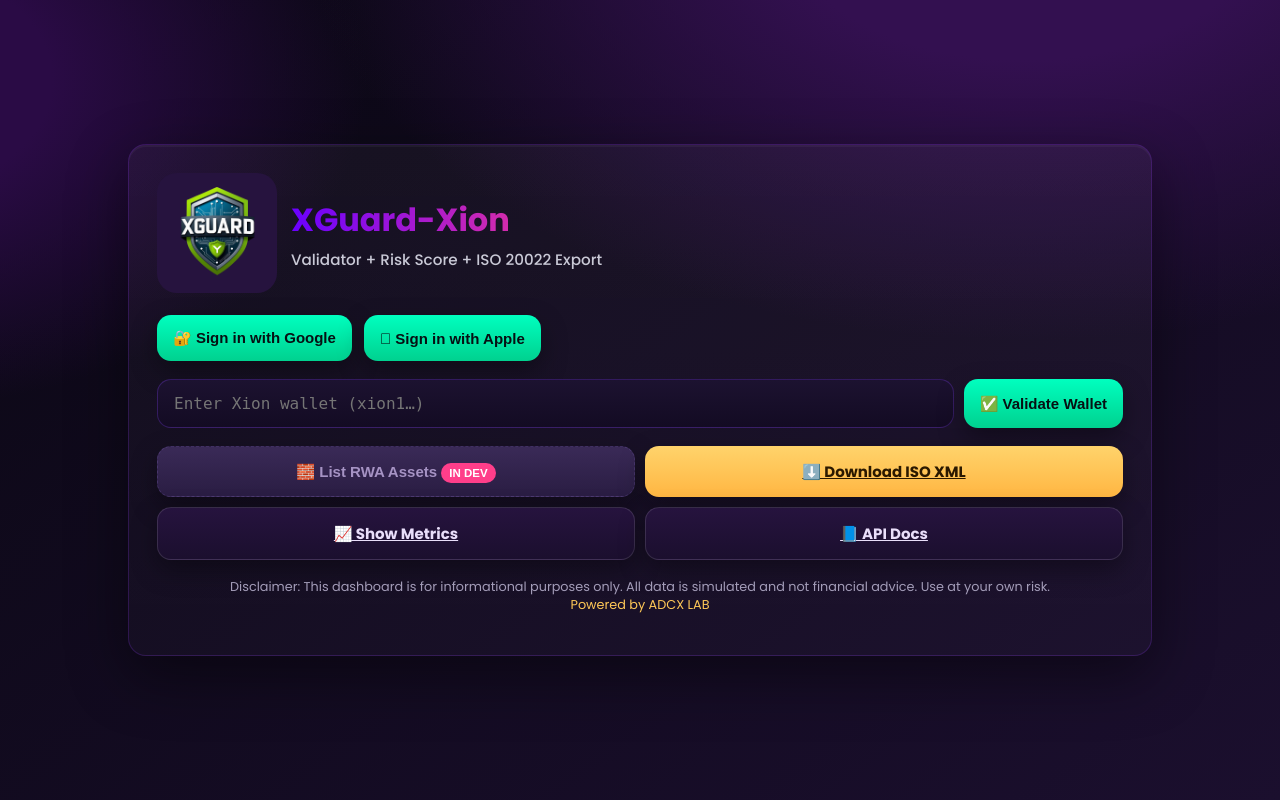
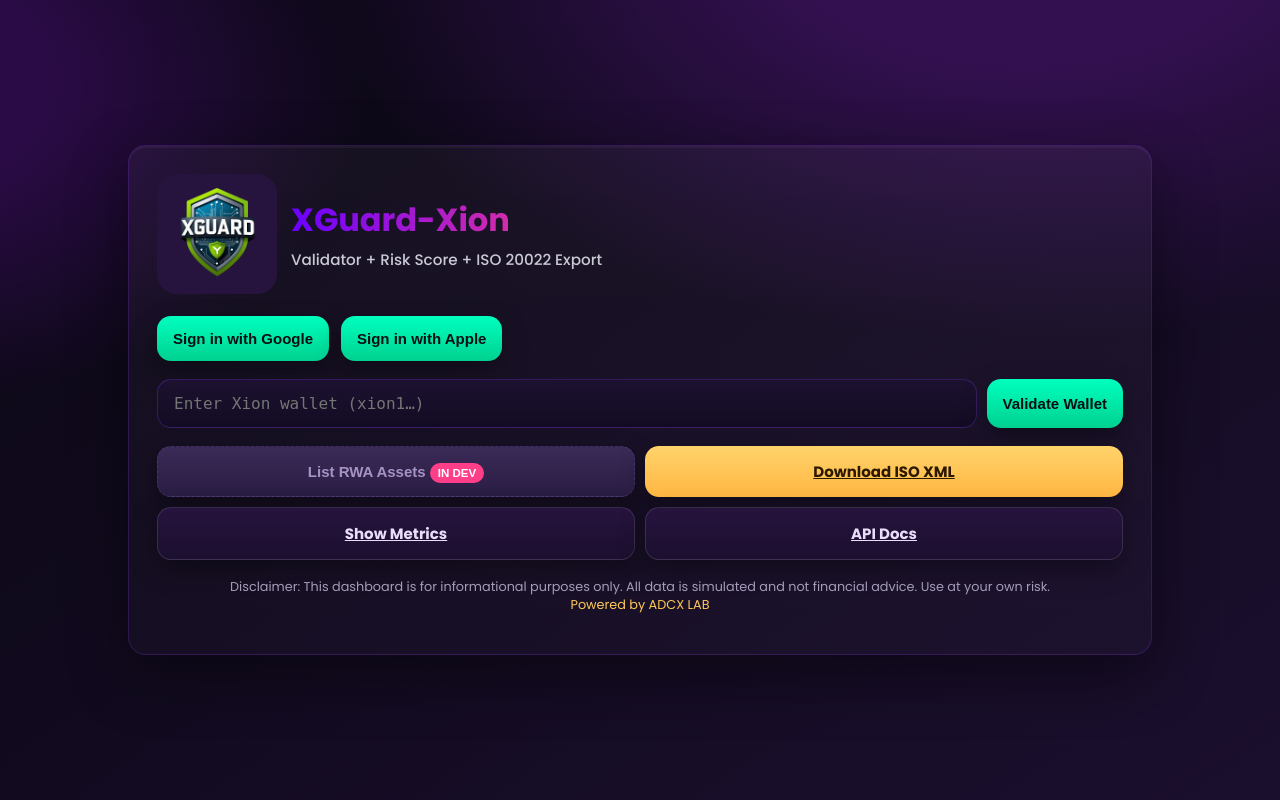
Before and after one commit to ADCoinX/Xguard-Xion, a FastAPI app: page / in a window 1280 px wide. Run offline with FastAPI, Linux system fonts and the light colour scheme; some libraries are stand-ins or nearby versions.

Commit message:
Update index.html

```diff
--- a/templates/index.html
+++ b/templates/index.html
@@ -80,9 +80,9 @@
       <!-- Auth Panel (Google/Apple) -->
       <section class="panel" id="authPanel">
         <div class="input-row" style="gap:12px; flex-wrap:wrap">
-          <button id="loginGoogle" class="btn btn-primary">🔐 Sign in with Google</button>
-          <button id="loginApple"  class="btn btn-primary"> Sign in with Apple</button>
-          <button id="logout" class="btn btn-ghost" style="display:none">🚪 Log out</button>
+          <button id="loginGoogle" class="btn btn-primary">Sign in with Google</button>
+          <button id="loginApple"  class="btn btn-primary">Sign in with Apple</button>
+          <button id="logout" class="btn btn-ghost" style="display:none">Log out</button>
         </div>
         <div id="acct" class="section" style="display:none">
           <h2>Account</h2>
@@ -90,31 +90,31 @@
             <div class="k">Xion Address</div><div class="v mono" id="addr">-</div>
           </div>
           <div style="display:flex; gap:10px; flex-wrap:wrap; margin-top:8px">
-            <button id="validateBtn" class="btn btn-warn">✅ Validate My Account</button>
-            <button id="copyBtn" class="btn btn-ghost">📋 Copy Address</button>
+            <button id="validateBtn" class="btn btn-warn">Validate My Account</button>
+            <button id="copyBtn" class="btn btn-ghost">Copy Address</button>
           </div>
           <p style="color:#c9c9d6; font-size:.9rem; margin-top:8px">
             *Alamat diambil dari sesi login (account abstraction). Tiada input manual diperlukan.
           </p>
         </div>
 
-        <!-- Old manual form kept as fallback (hidden until no SDK) -->
+        <!-- Manual form fallback -->
         <form method="post" action="/validate" class="input-row" id="manualForm" style="display:none">
           <input class="input mono" name="wallet_addr" placeholder="Enter Xion wallet (xion1…)" required>
-          <button type="submit" class="btn btn-primary">✅ Validate Wallet</button>
+          <button type="submit" class="btn btn-primary">Validate Wallet</button>
         </form>
 
         <div class="btns">
           <button class="btn btn-disabled" disabled>
-            🧱 List RWA Assets <span class="pill">IN DEV</span>
+            List RWA Assets <span class="pill">IN DEV</span>
           </button>
-          <a class="btn btn-warn" href="/iso/pain001.xml" download>⬇️ Download ISO XML</a>
-          <a class="btn btn-ghost" href="/metrics">📈 Show Metrics</a>
-          <a class="btn btn-ghost" href="/docs" target="_blank">📘 API Docs</a>
+          <a class="btn btn-warn" href="/iso/pain001.xml" download>Download ISO XML</a>
+          <a class="btn btn-ghost" href="/metrics">Show Metrics</a>
+          <a class="btn btn-ghost" href="/docs" target="_blank">API Docs</a>
         </div>
       </section>
 
-      <!-- Results (Jinja server-side as before) -->
+      <!-- Results -->
       {% if result %}
       <section class="section">
         <h2>Result</h2>
@@ -163,22 +163,16 @@
     </section>
   </main>
 
-  <!-- ===== SDKs (CDN) ===== -->
-  <!-- 1) Web3Auth Modal (untuk Google/Apple login) -->
+  <!-- SDKs -->
   <script src="https://cdn.jsdelivr.net/npm/@web3auth/modal@9/dist/index.umd.min.js"></script>
-  <!-- 2) Crypto libs untuk derive cosmos/xion bech32 dari private key -->
   <script src="https://cdn.jsdelivr.net/npm/elliptic@6.5.4/dist/elliptic.min.js"></script>
   <script src="https://cdn.jsdelivr.net/npm/hash.js@1.1.7/dist/hash.min.js"></script>
   <script src="https://cdn.jsdelivr.net/npm/bech32@2.0.0/index.min.js"></script>
 
   <script>
-    // ====== SETUP ======
-    // TODO: letak Client ID Web3Auth kau di sini
     const WEB3AUTH_CLIENT_ID = "PASTE_YOUR_WEB3AUTH_CLIENT_ID_HERE";
-    // Xion bech32 prefix:
     const BECH32_PREFIX = "xion";
 
-    // Small toast
     function toast(msg, danger=false){
       const t = document.createElement("div");
       t.textContent = msg;
@@ -192,86 +186,73 @@
       document.body.appendChild(t); setTimeout(()=> t.remove(), 2000);
     }
 
-    // Derive cosmos-like bech32 (xion1...) from secp256k1 private key
     function privKeyToXionAddress(hexPriv){
       const ec = new elliptic.ec("secp256k1");
       const key = ec.keyFromPrivate(hexPriv, "hex");
-      const pub = key.getPublic(true, "array"); // compressed pubkey (33 bytes)
-      const sha = hashjs.sha256().update(pub).digest(); // sha256(pubkey)
-      const rip = hashjs.ripemd160().update(sha).digest(); // ripemd160(sha256(pubkey)) -> 20 bytes
+      const pub = key.getPublic(true, "array");
+      const sha = hashjs.sha256().update(pub).digest();
+      const rip = hashjs.ripemd160().update(sha).digest();
       const words = bech32.bech32.toWords(Uint8Array.from(rip));
       return bech32.bech32.encode(BECH32_PREFIX, words);
     }
 
-    // Web3Auth bootstrap
     let web3auth = null;
-    let loggedPrivKey = null;
     let detectedAddr = null;
 
     async function initWeb3Auth(){
       if (!window.Web3Auth) {
-        // SDK tak load → fallback manual form
         document.getElementById("manualForm").style.display = "flex";
         return;
       }
       web3auth = new window.Web3AuthModal.Web3Auth({
         clientId: WEB3AUTH_CLIENT_ID,
-        web3AuthNetwork: "sapphire_devnet", // dev network; tukar ke prod bila perlu
+        web3AuthNetwork: "sapphire_devnet",
         chainConfig: {
-          chainNamespace: "other", // bukan EVM
+          chainNamespace: "other",
           chainId: "xion-testnet-1",
-          rpcTarget: "https://api.xion-testnet-1.burnt.dev", // REST target (untuk context)
+          rpcTarget: "https://api.xion-testnet-1.burnt.dev",
           displayName: "Xion Testnet",
           ticker: "UXION",
           tickerName: "UXION",
         },
-        uiConfig: {
-          appName: "XGuard-Xion",
-          mode: "dark",
-        },
+        uiConfig: { appName: "XGuard-Xion", mode: "dark" },
       });
       await web3auth.initModal();
     }
 
     function showAccount(addr){
-      const acct = document.getElementById("acct");
-      const addrEl = document.getElementById("addr");
-      addrEl.textContent = addr;
-      acct.style.display = "block";
+      document.getElementById("addr").textContent = addr;
+      document.getElementById("acct").style.display = "block";
       document.getElementById("logout").style.display = "inline-block";
     }
 
     async function doLogin(provider){
       if (!web3auth){ toast("SDK not ready", true); return; }
       try{
-        // Open modal → select provider
         const providerConfig = provider === "google" ? { loginProvider:"google" } : { loginProvider:"apple" };
         await web3auth.connectTo(window.Web3AuthModal.WALLET_ADAPTERS.OPENLOGIN, providerConfig);
 
-        // Ambil private key (MPC) dari sesi
         const privKey = await web3auth?.provider?.request({ method: "private_key" });
         if (!privKey){ throw new Error("Private key not available"); }
 
-        loggedPrivKey = privKey;
         detectedAddr = privKeyToXionAddress(privKey);
         showAccount(detectedAddr);
         toast("Login success");
       }catch(e){
-        toast("Login gagal: " + (e?.message || e), true);
+        toast("Login failed: " + (e?.message || e), true);
       }
     }
 
     async function doLogout(){
       try{ await web3auth.logout(); }catch(_){}
-      loggedPrivKey = null; detectedAddr = null;
+      detectedAddr = null;
       document.getElementById("acct").style.display = "none";
       document.getElementById("logout").style.display = "none";
       toast("Logged out");
     }
 
-    // POST ke /validate (guna address yang detected)
     function postValidate(addr){
-      if (!addr){ toast("Tiada address dikesan", true); return; }
+      if (!addr){ toast("No address detected", true); return; }
       const form = document.createElement("form");
       form.method = "POST"; form.action = "/validate";
       const inp = document.createElement("input");
@@ -279,16 +260,12 @@
       form.appendChild(inp); document.body.appendChild(form); form.submit();
     }
 
-    // Copy to clipboard
     function copy(text){
       navigator.clipboard.writeText(text).then(()=> toast("Copied"));
     }
 
-    // Bind UI
     window.addEventListener("DOMContentLoaded", async () => {
       await initWeb3Auth();
-
-      // Kalau SDK tak ready → fallback form manual
       if (!web3auth){ document.getElementById("manualForm").style.display = "flex"; return; }
 
       document.getElementById("loginGoogle").onclick = ()=> doLogin("google");
```
